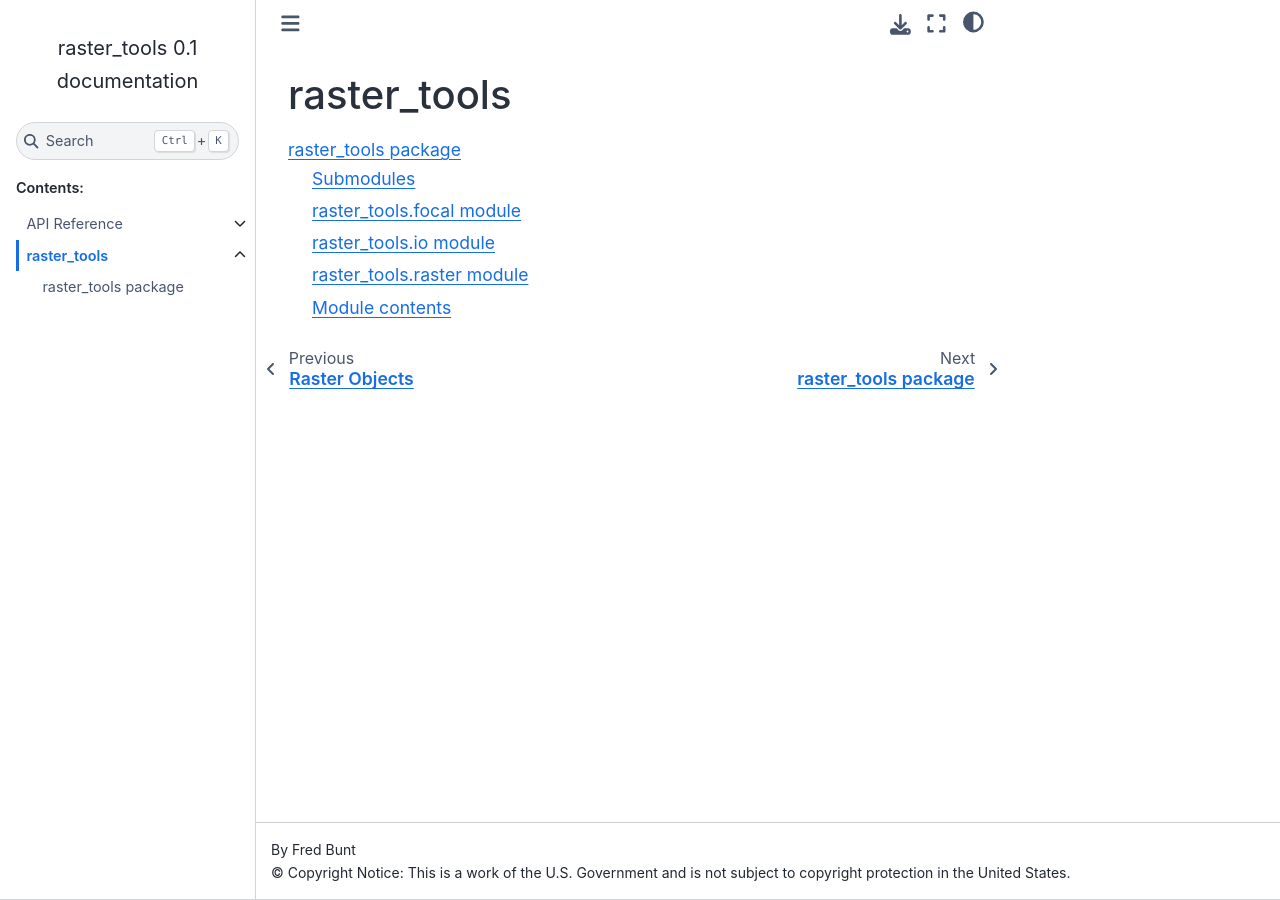
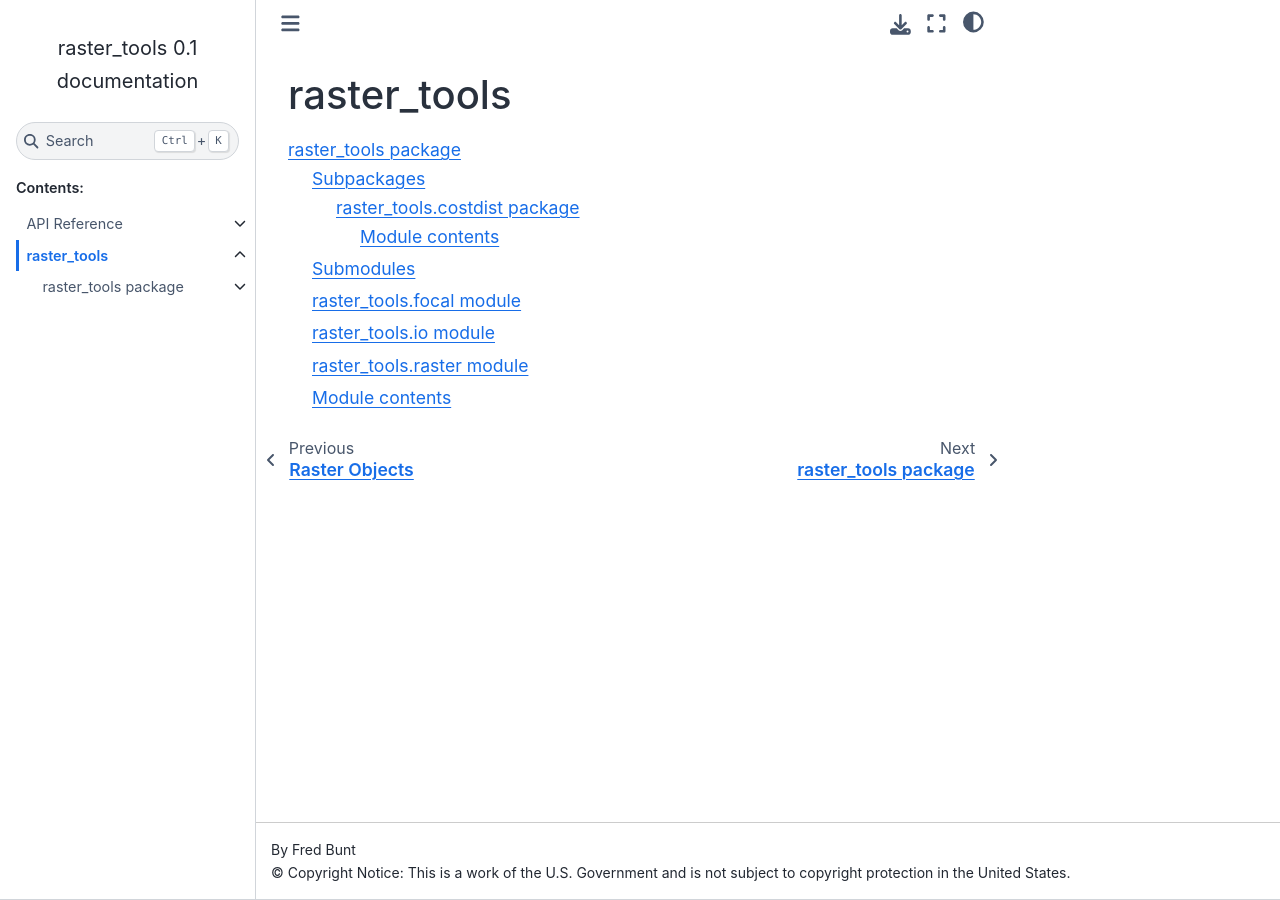
Before and after one commit to UM-RMRS/raster_tools, a Sphinx documentation site: the page built from docs/modules.rst, in a window 1280 px wide. Built offline with Sphinx 7.4.7 and the Sphinx Book theme 1.1.4, drawn with Linux system fonts in a browser that asks for light colours.

Commit message:
Add costdist docs

```diff
--- /dev/null
+++ b/docs/raster_tools.costdist.rst
@@ -0,0 +1,10 @@
+raster\_tools.costdist package
+==============================
+
+Module contents
+---------------
+
+.. automodule:: raster_tools.costdist
+   :members:
+   :undoc-members:
+   :show-inheritance:
--- a/docs/raster_tools.rst
+++ b/docs/raster_tools.rst
@@ -1,5 +1,13 @@
 raster\_tools package
 =====================
+
+Subpackages
+-----------
+
+.. toctree::
+   :maxdepth: 4
+
+   raster_tools.costdist
 
 Submodules
 ----------
```
Also changed, not shown: 1 other file.
